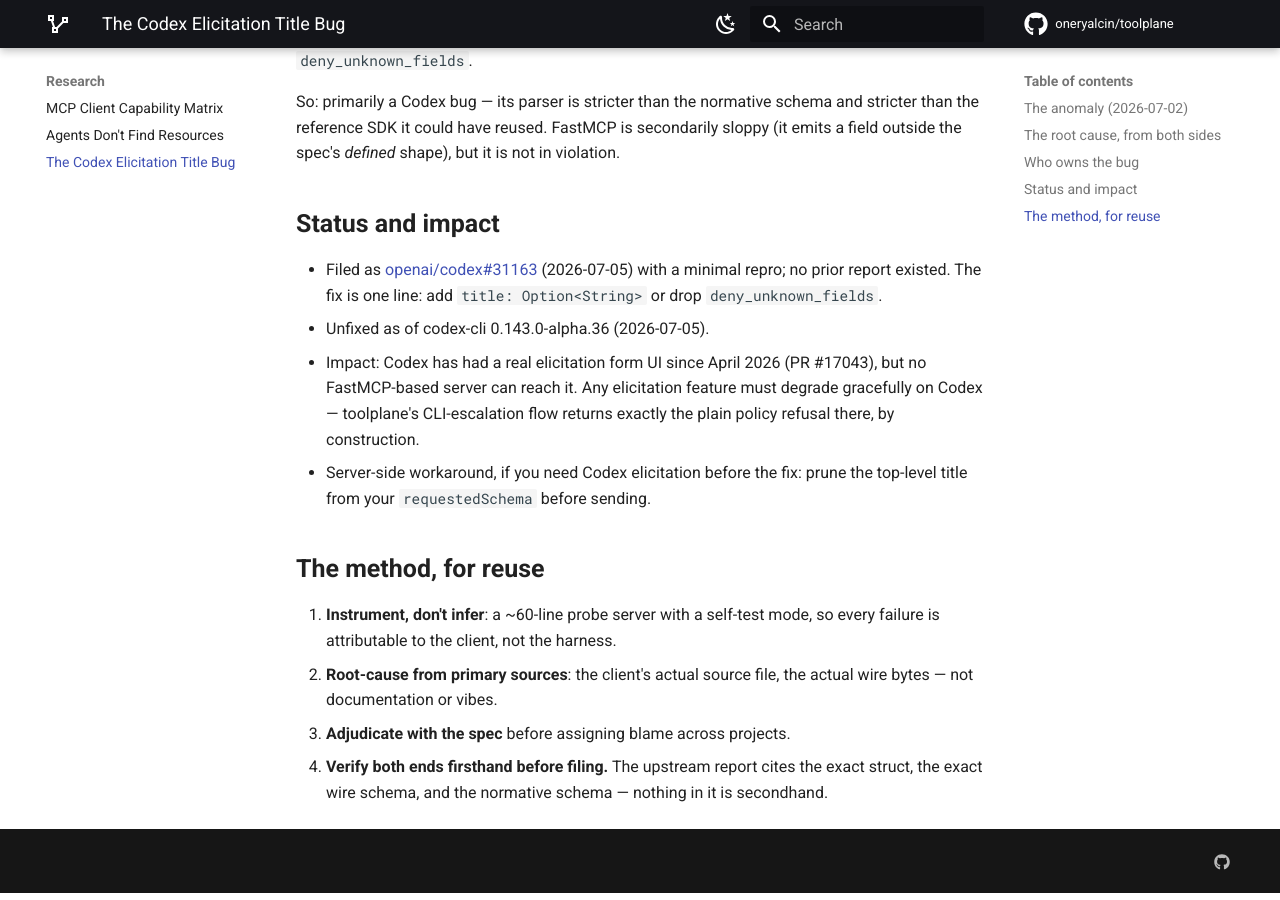
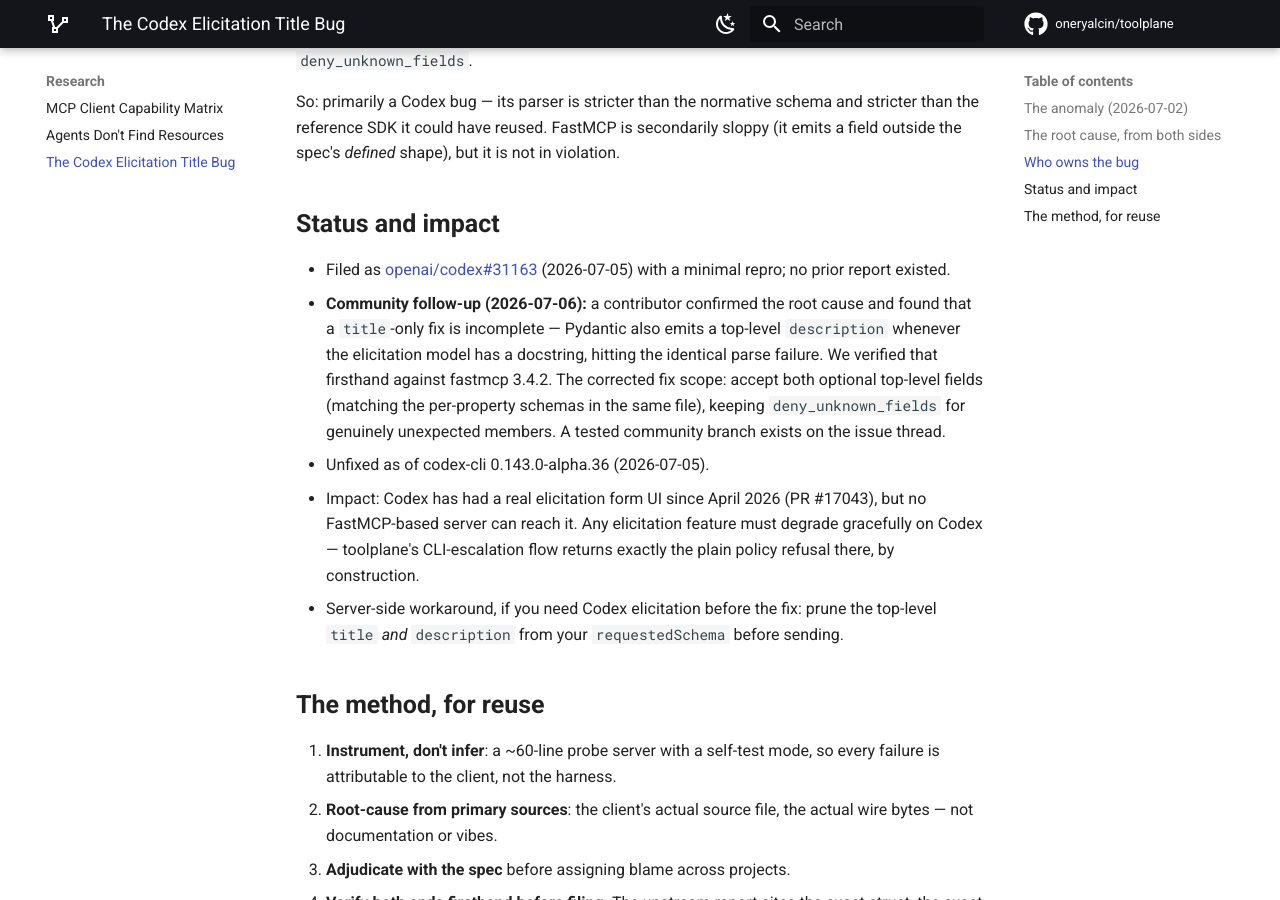
Before and after one commit to oneryalcin/toolplane, an MkDocs documentation site: the page built from docs/codex-elicitation-title-bug.md, in a window 1280 px wide and 900 px high, scrolled down 1490 px. Built offline with MkDocs 1.6.1 and Material for MkDocs 9.7.7, drawn with Linux system fonts in a browser that asks for light colours; comment, search, counter and statistics services are not loaded.

Commit message:
Update the Codex bug page with the community description finding
A contributor on openai/codex#31163 confirmed the root cause and found
the title-only fix incomplete: Pydantic also emits a top-level
description from the model docstring, hitting the identical
deny_unknown_fields failure. Verified firsthand against fastmcp 3.4.2
before updating the page (and confirming on the thread) — the research
pages promise maintenance, so the fix scope and workaround now name
both fields.

Claude-Session: https://claude.ai/code/session_01VH6A1LhCWRUj3tNuU4aMhx

```diff
--- a/docs/codex-elicitation-title-bug.md
+++ b/docs/codex-elicitation-title-bug.md
@@ -72,15 +72,23 @@ shape), but it is not in violation.
 ## Status and impact
 
 - Filed as [openai/codex#31163](https://github.com/openai/codex/issues/31163)
-  (2026-07-05) with a minimal repro; no prior report existed. The fix is
-  one line: add `title: Option<String>` or drop `deny_unknown_fields`.
+  (2026-07-05) with a minimal repro; no prior report existed.
+- **Community follow-up (2026-07-06):** a contributor confirmed the root
+  cause and found that a `title`-only fix is incomplete — Pydantic also
+  emits a top-level `description` whenever the elicitation model has a
+  docstring, hitting the identical parse failure. We verified that
+  firsthand against fastmcp 3.4.2. The corrected fix scope: accept both
+  optional top-level fields (matching the per-property schemas in the
+  same file), keeping `deny_unknown_fields` for genuinely unexpected
+  members. A tested community branch exists on the issue thread.
 - Unfixed as of codex-cli 0.143.0-alpha.36 (2026-07-05).
 - Impact: Codex has had a real elicitation form UI since April 2026
   (PR #17043), but no FastMCP-based server can reach it. Any elicitation
   feature must degrade gracefully on Codex — toolplane's CLI-escalation
   flow returns exactly the plain policy refusal there, by construction.
 - Server-side workaround, if you need Codex elicitation before the fix:
-  prune the top-level title from your `requestedSchema` before sending.
+  prune the top-level `title` *and* `description` from your
+  `requestedSchema` before sending.
 
 ## The method, for reuse
 
```
